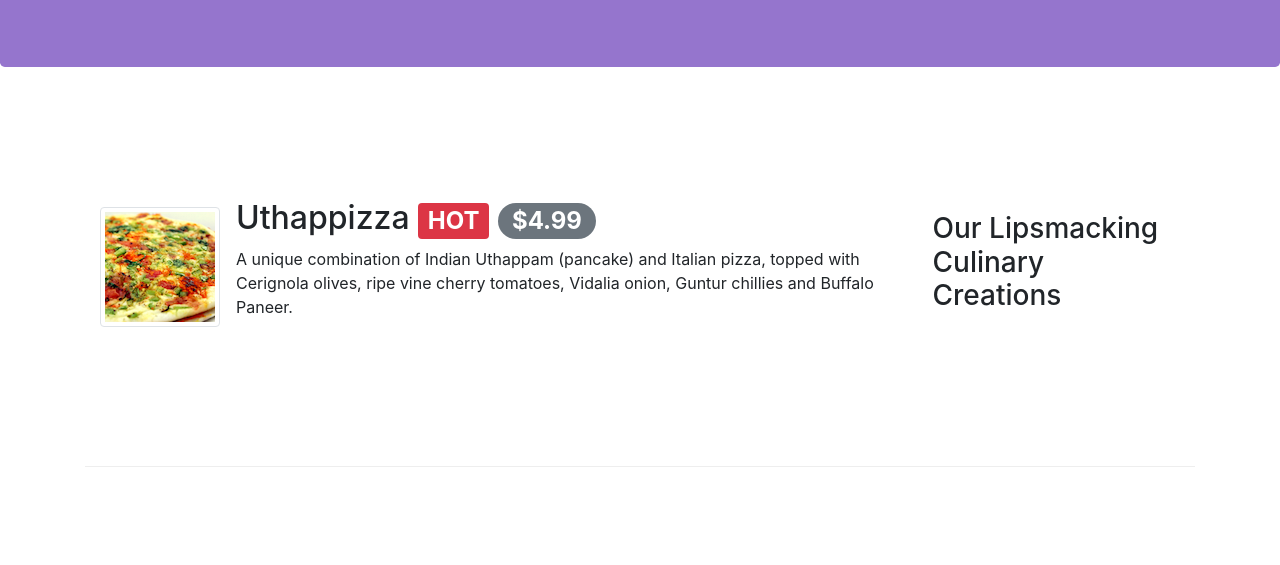
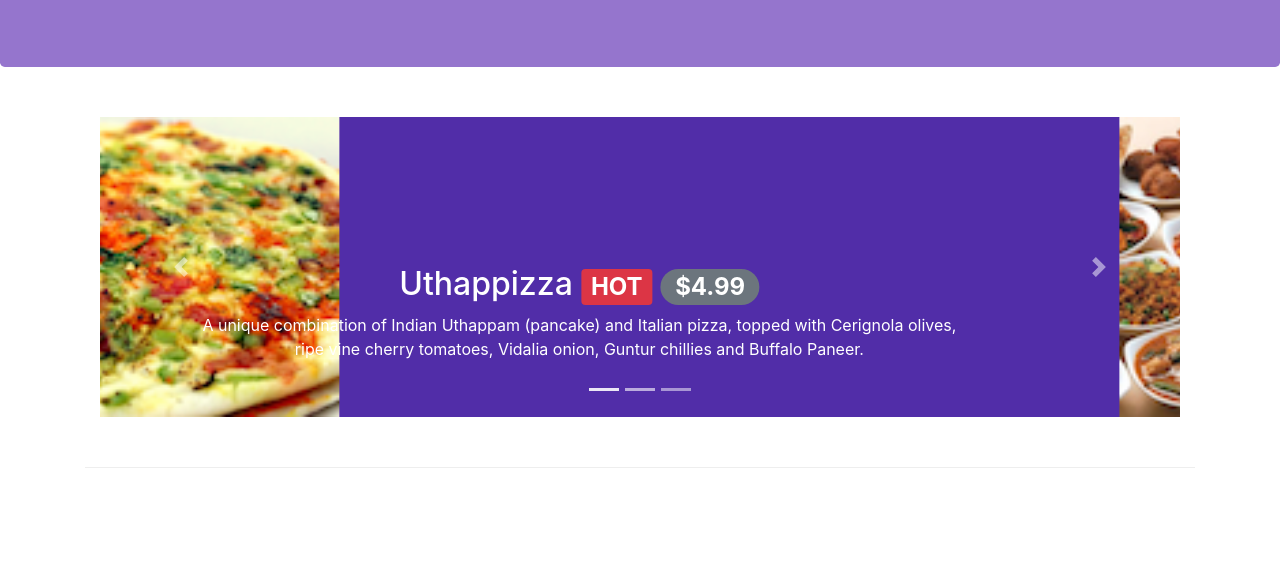
Before and after one commit to bhuwan1998/web-dev-course, a website: page index.html in a window 1280 px wide. Shown: the part 235-800 px from the top of the page. Drawn offline with nearby package versions, Linux system fonts and the light colour scheme.

Commit message:
Carousel

```diff
--- a/css/styles.css
+++ b/css/styles.css
@@ -60,3 +60,18 @@
 
 
 }
+
+.carousel {
+    background:#512DA8;
+}
+
+.carousel-item {
+  height: 300px;
+}
+
+.carousel-item img {
+    position: absolute;
+    top: 0;
+    left: 0;
+    min-height: 300px;
+}
--- a/index.html
+++ b/index.html
@@ -137,6 +137,55 @@
     </header>
 
     <div class="container">
+        <div class="row row-content">
+            <div class="col">
+                <div id="mycarousel" class="carousel slide" data-ride="carousel">
+                    <div class="carousel-inner" role="listbox">
+                        <div class="carousel-item active">
+                            <img class="d-block img-fluid" src="./images/img/uthappizza.png" alt="uthapizza">
+                            <div class="carousel-caption d-none d-md-block">
+                                   <h2>Uthappizza <span class="badge badge-danger"> HOT </span> <span
+                                    class="badge badge-pill badge-secondary">
+                                    $4.99 </span> </h2> <!-- this content will be pulled to the left as it is ordered to be first-->
+                                    <p class="d-none d-sm-block">A unique combination of Indian Uthappam (pancake) and Italian
+                                    pizza, topped with Cerignola olives, ripe vine cherry tomatoes, Vidalia onion, Guntur
+                                    chillies and Buffalo Paneer.</p>
+                            </div>
+                        </div>
+                        <div class="carousel-item ">
+                            <img class="d-block img-fluid" src="./images/img/buffet.png" alt="buffet">
+                            <div class="carousel-caption d-none d-md-block">
+                                <h2>Weekend Grand Buffet <span class="badge badge-danger"> NEW </span> </h2>
+                                <p class="d-none d-sm-block">Featuring mouthwatering combinations with a choice of five different salads, six enticing
+                                appetizers, six main entrees and five choicest desserts. Free flowing bubbly and soft drinks. All
+                                for just $19.99 per person </p>
+                            </div>
+                        </div>
+                        <div class="carousel-item ">
+                            <img class="d-block img-fluid" src="./images/img/alberto.png" alt="alberto">
+                            <div class="carousel-caption d-none d-md-block">
+                                <h2>Alberto Somayya</h2>
+                                <h4>Executive Chef</h4>
+                                <p class="d-none d-sm-block">Award winning three-star Michelin chef with wide International experience having worked
+                                    closely with whos-who in the culinary world, he specializes in creating mouthwatering Indo-Italian fusion
+                                    experiences. </p>
+                            </div>
+                        </div>
+                    </div>
+                    <ol class="carousel-indicators">
+                        <li data-target="#mycarousel" data-slide-to="0" class="active"></li>
+                        <li data-target="#mycarousel" data-slide-to="1"></li>
+                        <li data-target="#mycarousel" data-slide-to="2"></li>
+                    </ol>
+                    <a class="carousel-control-prev" href="#mycarousel" role="button" data-slide="prev">
+                        <span class="carousel-control-prev-icon"></span>
+                    </a>
+                    <a class="carousel-control-next" href="#mycarousel" role="button" data-slide="next">
+                        <span class="carousel-control-next-icon"></span>
+                    </a>
+                </div>
+            </div>
+        </div>
         <div class="row row-content align-items-center">
             <!-- Depending on the screen size automatically choose the size specified-->
             <div class="col-12 col-sm-4 order-sm-last col-md-3">
```
